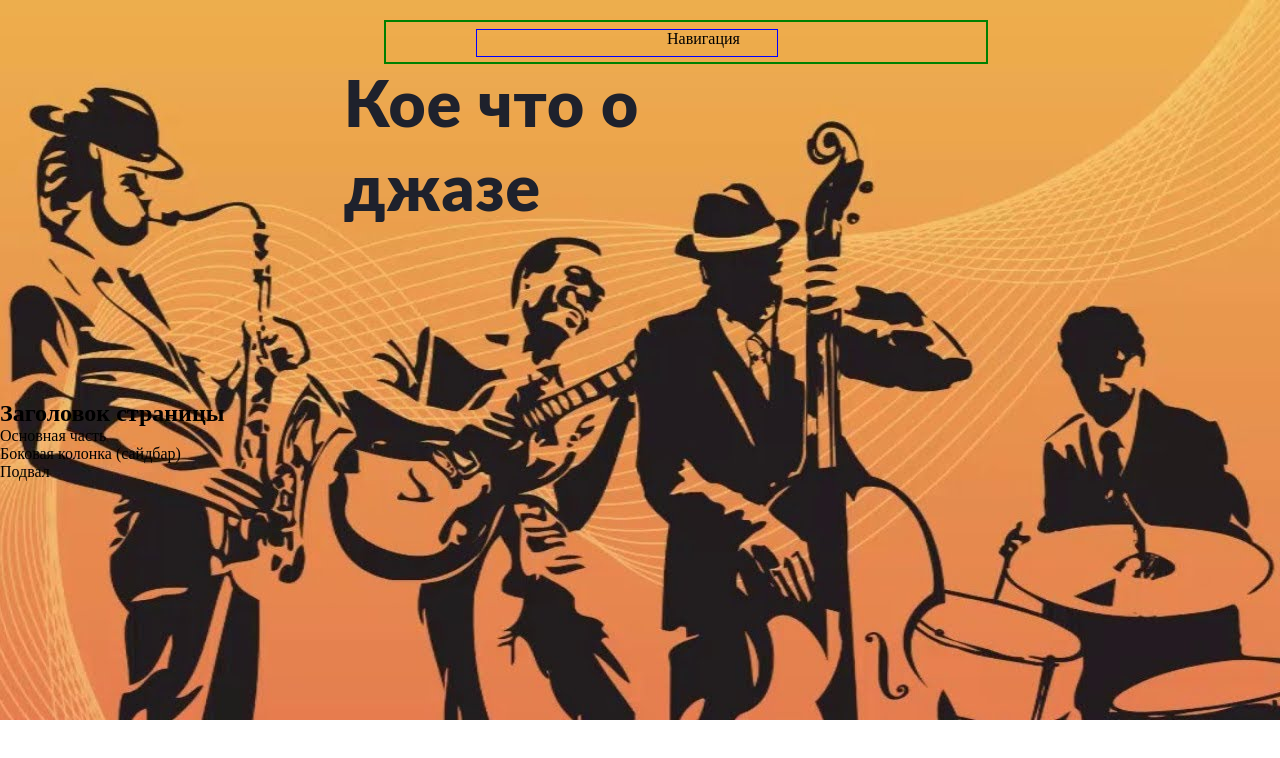
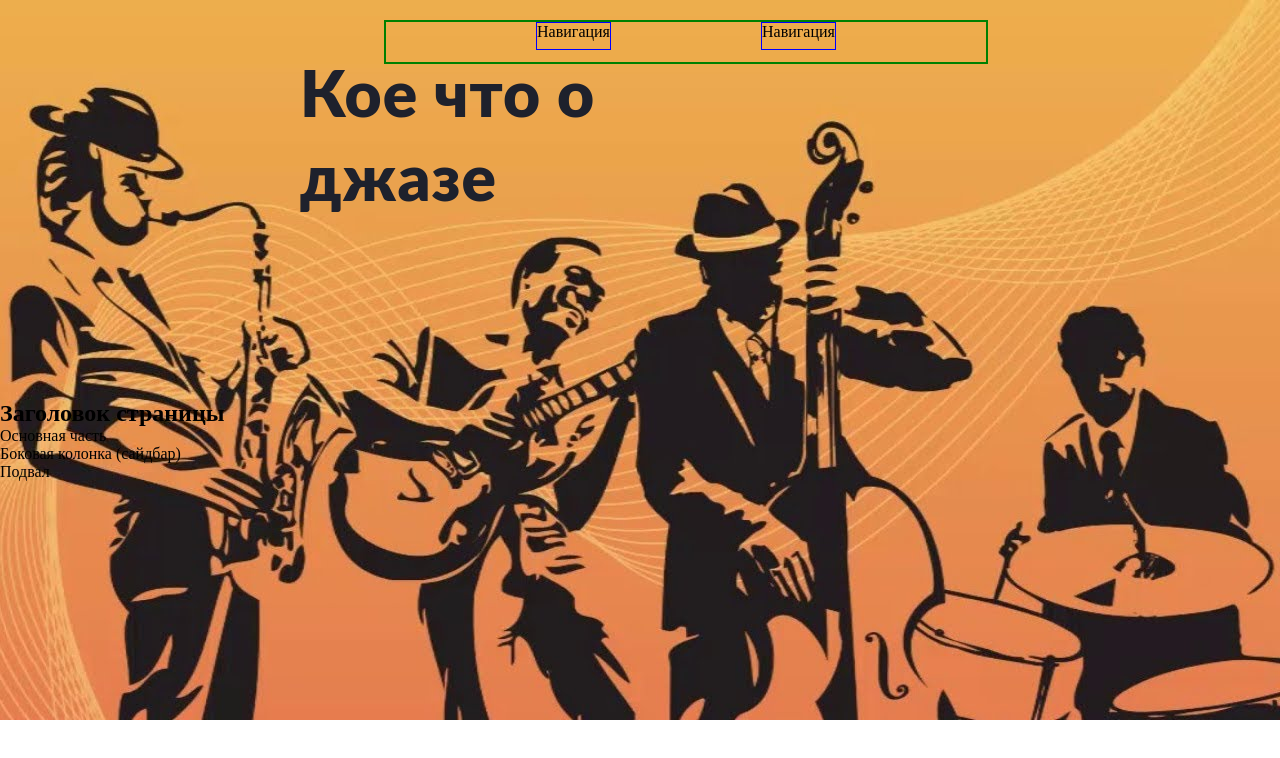
Before and after one commit to sergkab/jazz, a plain HTML site: page index.html in a window 1280 px wide. Drawn offline with nearby package versions, Linux system fonts and the light colour scheme.

Commit message:
commit 23 08 2022

```diff
--- a/css/style.css
+++ b/css/style.css
@@ -15,6 +15,8 @@ header{
 }
 
 nav{
+    display: flex;
+    justify-content: space-evenly;
     position: absolute;
     width: 600px;
     height: 40px;
@@ -25,37 +27,21 @@ nav{
 
 .menu{
     display: flex;
-    flex-direction: row;
-    align-items: flex-start;
-    padding: 0px;
 
-    position: absolute;
-    width: 300px;
     height: 26px;
-    left: 90px;
-    top: calc(50% - 26px/2);
     border: 1px solid blue;
 }
 
 .menu_item{
-    display: flex;
-    flex-direction: row;
-    align-items: flex-start;
-    padding: 0px;
 
-    position: absolute;
-    width: 432px;
-    height: 26px;
-    left: 190px;
-    top: calc(50% - 26px/2);
 }
 
 .koechto{
     position: absolute;
     width: 496px;
     height: 249px;
-    left: 344px;
-    top: 20px;
+    left: 300px;
+    top: 10px;
 
 /* display/2 */
 
--- a/index.html
+++ b/index.html
@@ -26,6 +26,11 @@
                 Навигация
             </div>
         </div>
+        <div class = "menu">
+            <div class = "menu_item">
+                Навигация
+            </div>
+        </div>
       </nav>
       <div class="koechto">
           Кое что о джазе
```
